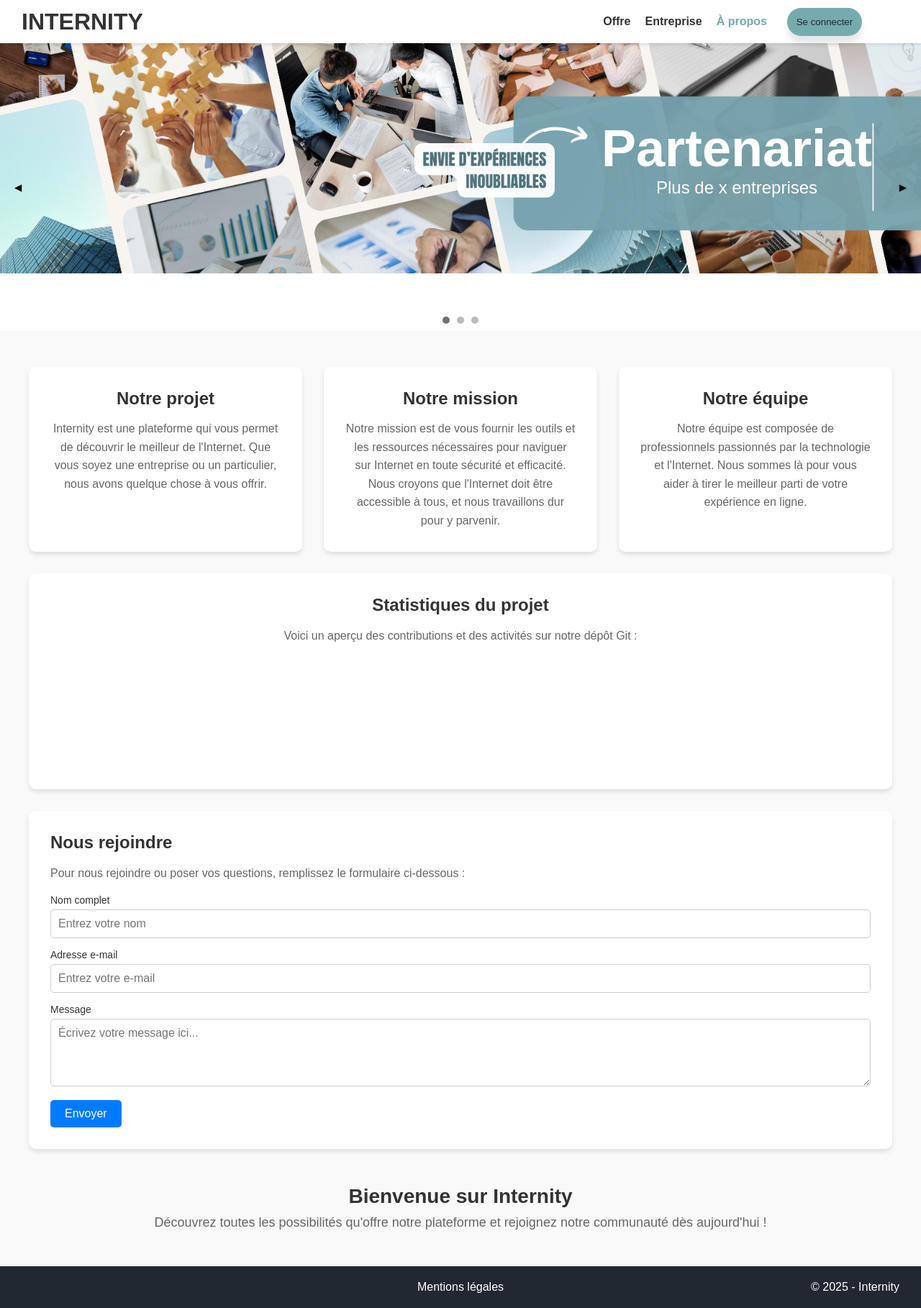
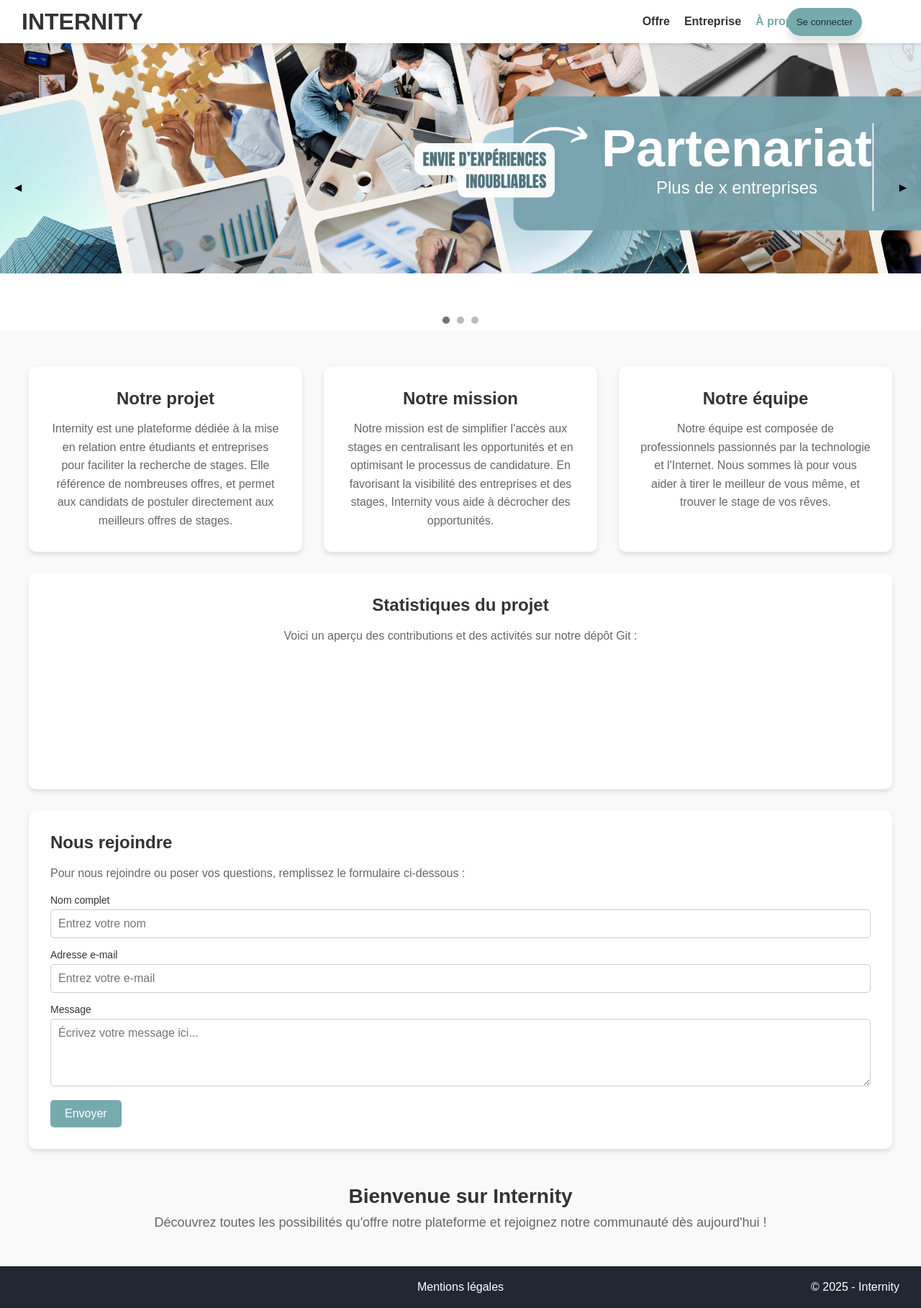
Before and after one commit to mxriine/Internity, a PHP site: page / in a window 1280 px wide. Shown: the whole page at 72% size. Run offline with PHP 8.4, Linux system fonts and the light colour scheme; a map, chart or similar area stays blank.

Commit message:
Refactor navbar and home styles: implement burger menu for mobile, update button colors, and enhance layout

```diff
--- a/assets/css/home.css
+++ b/assets/css/home.css
@@ -273,7 +273,7 @@
 
 .submit-btn {
     display: inline-block;
-    background-color: #007bff;
+    background-color: var(--CpBlue);
     color: #ffffff;
     font-size: 16px;
     padding: 10px 20px;
@@ -284,7 +284,7 @@
 }
 
 .submit-btn:hover {
-    background-color: #0056b3;
+    background-color: var(--CpBlue);
 }
 
 /* Phrase finale */
--- a/assets/css/styles.css
+++ b/assets/css/styles.css
@@ -82,7 +82,8 @@ header {
     padding: 5px 80px;
     list-style: none;
     display: flex;
-    gap: 20px; /* Espacement entre les liens principaux */
+    gap: 20px;
+    /* Espacement entre les liens principaux */
 }
 
 .menu-left a {
@@ -110,7 +111,8 @@ header {
 }
 
 .submenu {
-    display: none; /* Masqué par défaut */
+    display: none;
+    /* Masqué par défaut */
     position: absolute;
     top: 100%;
     left: 0;
@@ -123,14 +125,16 @@ header {
 }
 
 .submenu li {
-    width: 200px; /* Largeur fixe pour le sous-menu */
+    width: 200px;
+    /* Largeur fixe pour le sous-menu */
 }
 
 .submenu a {
     display: block;
     padding: 10px 20px;
     color: #333;
-    white-space: nowrap; /* Empêche le texte de se casser */
+    white-space: nowrap;
+    /* Empêche le texte de se casser */
 }
 
 .submenu a:hover {
@@ -138,7 +142,7 @@ header {
 }
 
 /* Affichage du sous-menu au survol */
-.menu-right-links .dropdown-toggle:hover + .submenu,
+.menu-right-links .dropdown-toggle:hover+.submenu,
 .menu-right-links .submenu:hover {
     display: block;
 }
@@ -162,14 +166,17 @@ header {
 
 /* Style du menu déroulant */
 .user-menu {
-    display: none; /* Masqué par défaut */
+    display: none;
+    /* Masqué par défaut */
     position: absolute;
-    top: calc(100% + 10px); /* Positionné sous l'icône d'avatar */
+    top: calc(100% + 10px);
+    /* Positionné sous l'icône d'avatar */
     right: 10px;
     background-color: #fff;
     box-shadow: 0 4px 8px rgba(0, 0, 0, 0.1);
     border-radius: 5px;
-    z-index: 1000; /* Assure que le menu reste au premier plan */
+    z-index: 1000;
+    /* Assure que le menu reste au premier plan */
 }
 
 .user-menu ul {
@@ -183,7 +190,8 @@ header {
 }
 
 .user-menu li:last-child {
-    border-bottom: none; /* Supprime la bordure inférieure du dernier élément */
+    border-bottom: none;
+    /* Supprime la bordure inférieure du dernier élément */
 }
 
 .user-menu a {
@@ -205,7 +213,7 @@ header {
 }
 
 .connect button {
-    padding:1.5vh 1vw;
+    padding: 1.5vh 1vw;
     /* Plus d'espace pour l'icône */
     border: none;
     border-radius: 20px;
@@ -216,3 +224,59 @@ header {
     -webkit-backdrop-filter: blur(10px);
     box-shadow: 0px 10px 10px var(--CoBlack);
 }
+
+/* Menu de base */
+.menu-left {
+    list-style: none;
+    display: flex;
+    gap: 20px;
+    padding: 0;
+    margin-right: 2vw;
+}
+
+/* Pour les petits écrans */
+@media screen and (max-width: 768px) {
+    .menu-left {
+        flex-direction: column;
+        display: none;
+        background-color: #f5f5f5;
+        position: absolute;
+        top: 60px;
+        right: 0;
+        width: 200px;
+        padding: 10px;
+        box-shadow: 0 4px 8px rgba(0, 0, 0, 0.2);
+        border-radius: 0 0 10px 10px;
+    }
+
+    .menu-left.show {
+        display: flex;
+    }
+
+    .burger-menu {
+        display: flex;
+        flex-direction: column;
+        justify-content: space-between;
+        width: 30px;
+        height: 22px;
+        cursor: pointer;
+        margin-right: 2vw;
+    }
+
+    .burger-menu .bar {
+        height: 4px;
+        background-color: #333;
+        border-radius: 2px;
+    }
+}
+
+/* Cacher le burger sur grand écran */
+.burger-menu {
+    display: none;
+}
+
+@media screen and (max-width: 768px) {
+    .burger-menu {
+        display: flex;
+    }
+}
--- a/assets/js/navbar.js
+++ b/assets/js/navbar.js
@@ -18,3 +18,7 @@ document.addEventListener('DOMContentLoaded', function () {
         }
     });
 });
+
+function toggleMenu() {
+    document.getElementById("navMenu").classList.toggle("show");
+}
--- a/index.php
+++ b/index.php
@@ -20,6 +20,7 @@ switch ($uri) {
             'name' => $_SESSION['name'] ?? '',
             'current_page' => '/',
             'is_logged' => isset($_SESSION['role']),
+
         ]);
 
         break;
--- a/vues/Home.twig.html
+++ b/vues/Home.twig.html
@@ -78,23 +78,27 @@
                 <!-- Bloc 1 : Notre projet -->
                 <div class="about-block">
                     <h2>Notre projet</h2>
-                    <p>Internity est une plateforme qui vous permet de découvrir le meilleur de l'Internet. Que vous
-                        soyez une entreprise ou un particulier, nous avons quelque chose à vous offrir.</p>
+                    <p>Internity est une plateforme dédiée à la mise en relation entre étudiants et entreprises pour
+                        faciliter la recherche de stages.
+                        Elle référence de nombreuses offres, et permet aux candidats de postuler directement aux
+                        meilleurs offres de stages.</p>
                 </div>
 
                 <!-- Bloc 2 : Notre mission -->
                 <div class="about-block">
                     <h2>Notre mission</h2>
-                    <p>Notre mission est de vous fournir les outils et les ressources nécessaires pour naviguer sur
-                        Internet en toute sécurité et efficacité. Nous croyons que l'Internet doit être accessible à
-                        tous, et nous travaillons dur pour y parvenir.</p>
+                    <p>Notre mission est de simplifier l'accès aux stages en centralisant les opportunités et en
+                        optimisant le processus de candidature.
+                        En favorisant la visibilité des entreprises et des stages,
+                        Internity vous aide à décrocher des opportunités.</p>
                 </div>
 
                 <!-- Bloc 3 : Notre équipe -->
                 <div class="about-block">
                     <h2>Notre équipe</h2>
                     <p>Notre équipe est composée de professionnels passionnés par la technologie et l'Internet. Nous
-                        sommes là pour vous aider à tirer le meilleur parti de votre expérience en ligne.</p>
+                        sommes là pour vous aider à tirer le meilleur de vous même, et trouver le stage de vos rêves.
+                    </p>
                 </div>
 
                 <!-- Diagrammes Git -->
```
Also changed, not shown: vues/include/Navbar.php (+11 -5 lines), src/Controllers/Companies.php (line endings or trailing spaces), vues/Company.php (line endings or trailing spaces).
